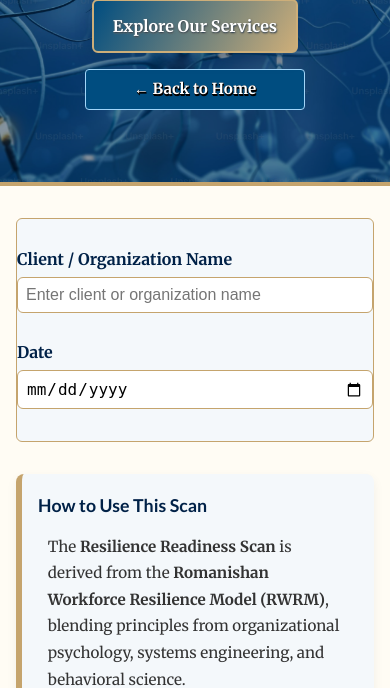
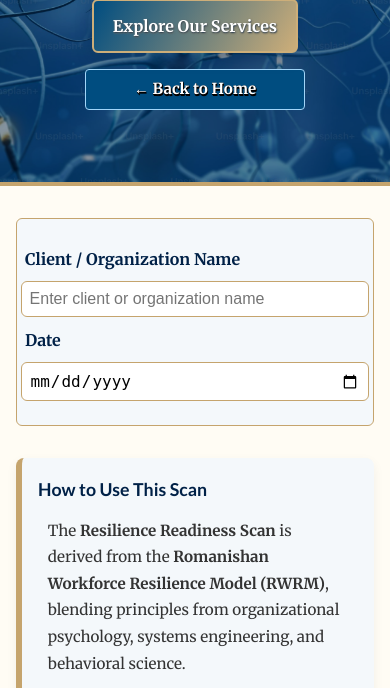
Before and after one commit to DrDymytri/Dr.-Wayne-Romanishan, a PHP site: page /scan.html in a window 390 px wide. Shown: the part 421-1109 px from the top of the page. Run offline with PHP 8.4, Linux system fonts and the light colour scheme; some libraries are stand-ins or nearby versions.

Commit message:
scanDate and scanName input fixes

```diff
--- a/styles2.css
+++ b/styles2.css
@@ -637,6 +637,35 @@ form label {
   }
 }
 
+/* Make date input fit border on mobile devices */
+@media (max-width: 600px) {
+  .client-info input[type="date"] {
+    width: 100%;
+    margin-left: auto;
+    margin-right: auto;
+    box-sizing: border-box;
+    min-width: 0;
+    max-width: 90%;
+  }
+}
+
+/* Center and pad scanDate, scanName, and clientName in client-info on mobile */
+@media (max-width: 600px) {
+  .client-info input[type="date"],
+  .client-info input[type="text"] {
+    display: block;
+    width: 98%;
+    max-width: 500px;
+    margin-left: auto;
+    margin-right: auto;
+    margin-top: 0.5rem;
+    margin-bottom: 0.5rem;
+    padding-left: 0.5rem;
+    padding-right: 0.5rem;
+    box-sizing: border-box;
+  }
+}
+
 /* ===== Consultation Questions (Private Page) ===== */
 .locked {
   text-align: center;
@@ -926,8 +955,8 @@ img[alt~="Romanishan"] {
 .scan-result { background:#fefefe; padding:1rem; border-radius:6px; box-shadow:0 4px 15px rgba(0,0,0,0.06); }
 .score-card { background: #f4f7fb; padding:0.6rem 0.8rem; border-radius:6px; text-align:left; }
 .score-value { font-size:1.1rem; color:#004d80; margin-top:6px; font-weight:700; }
-.client-info label { display:block; margin-top:0.6rem; color:#002147; font-weight:600; }
-.client-info input { width:100%; padding:0.5rem; border:1px solid #c5a46d; border-radius:6px; margin-top:0.25rem; }
+.client-info label { display:block; margin-top:0.6rem; margin-left: 0.5rem; color:#002147; font-weight:600; }
+.client-info input { width:95%; padding:0.5rem; border:1px solid #c5a46d; border-radius:6px; margin-top:0.25rem; margin-left: auto; margin-right: auto;}
 
 @media (max-width:700px) {
   .scan-question input[type="range"] { width:100%; }
```
